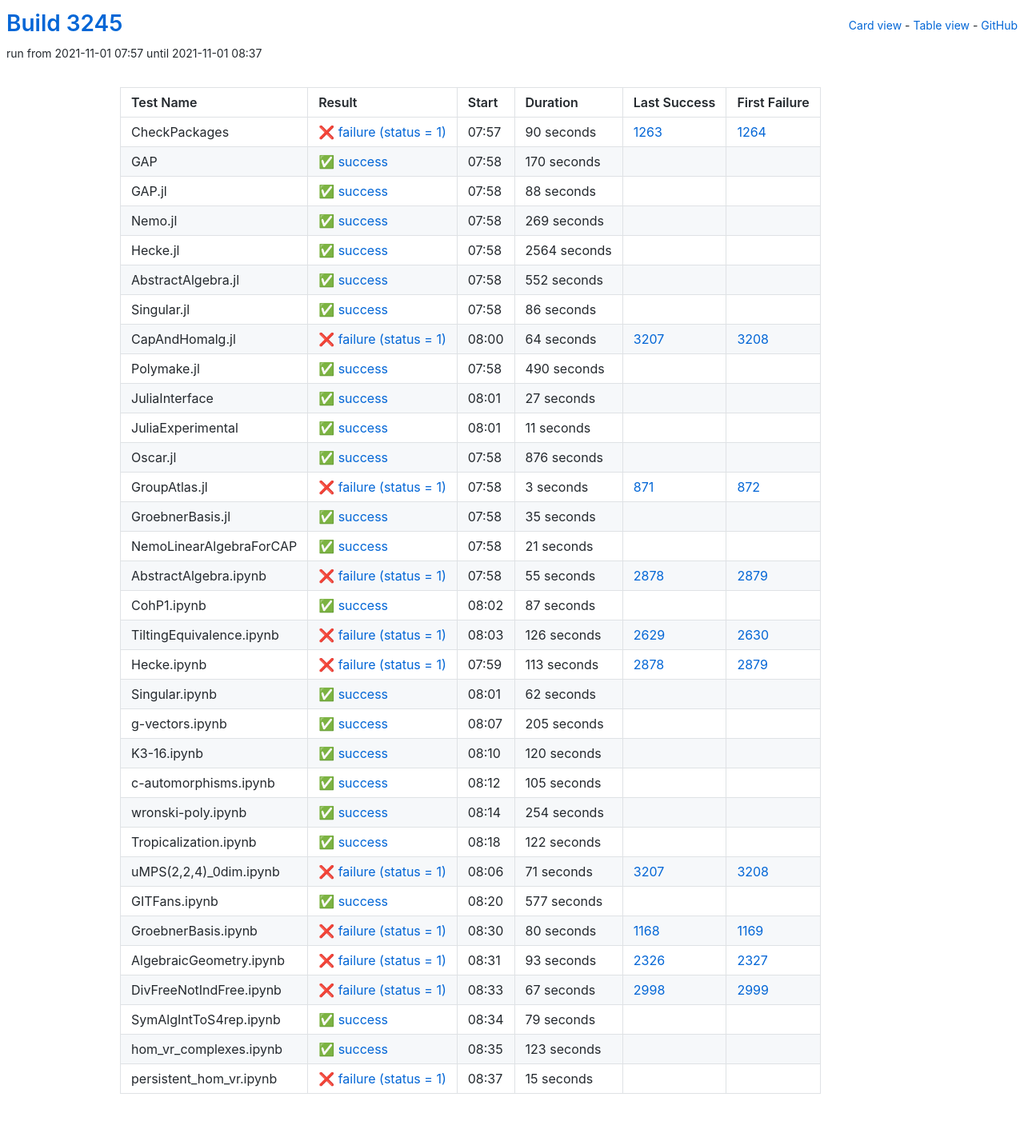
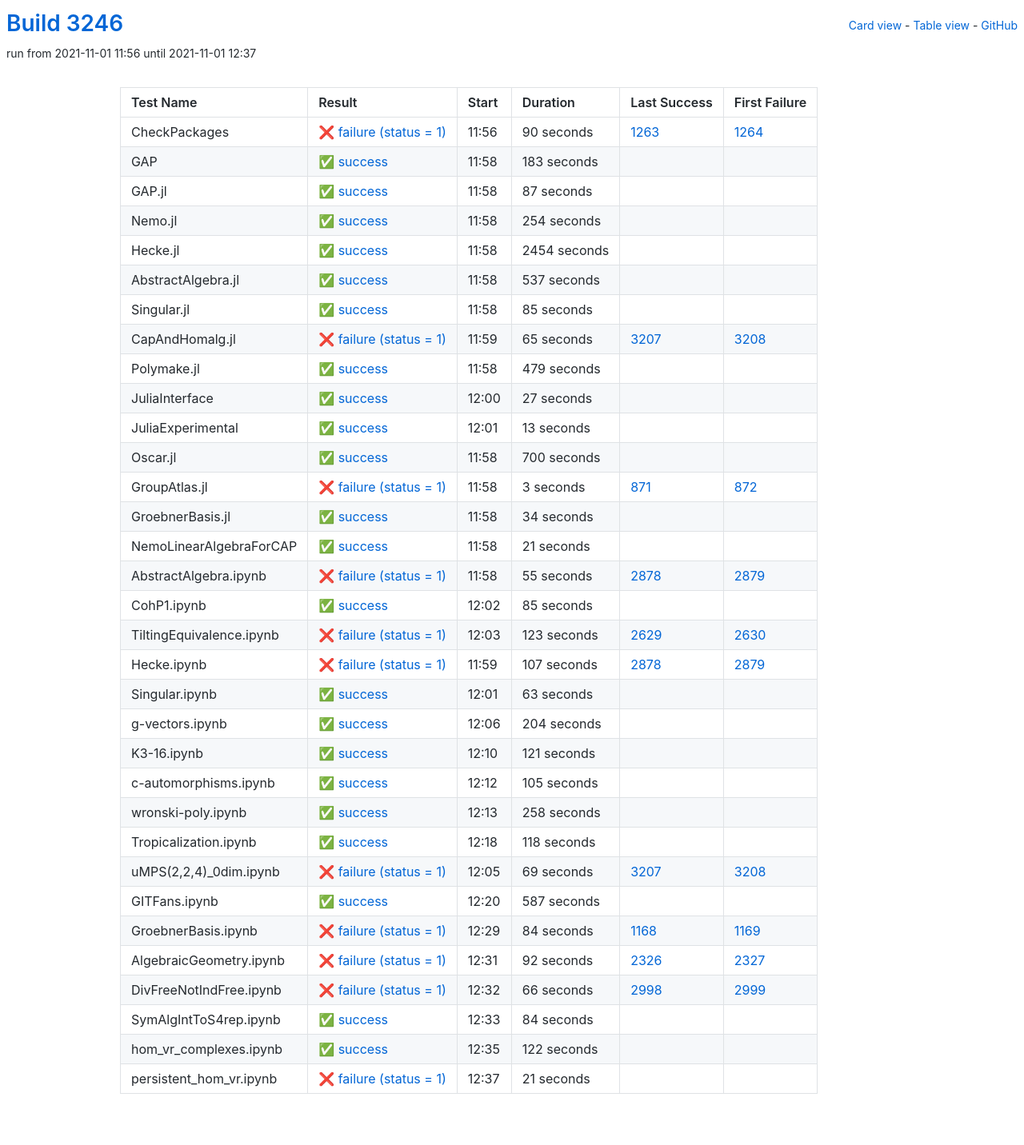
Before and after one commit to oscar-system/oscar-ci-status-stable, a Jekyll site: the page built from table.html, in a window 1280 px wide. Shown: the whole page at 80% size. Built offline with Jekyll 4.4.1, drawn with Linux system fonts in a browser that asks for light colours.

Commit message:
Build #3246

```diff
--- a/_data/ci.yml
+++ b/_data/ci.yml
@@ -1,6 +1,6 @@
 ---
-build: 3245
-build_url: https://oscarci.mathematik.uni-kl.de/job/oscar-stable/3245/
+build: 3246
+build_url: https://oscarci.mathematik.uni-kl.de/job/oscar-stable/3246/
 job: oscar-stable
 organization: oscar-system
 repo: oscar-ci-status-stable
@@ -8,8 +8,8 @@ repourl: https://github.com/oscar-system/oscar-ci-status-stable
 tests:
 - name: CheckPackages
   id: checkpackages
-  log: https://oscarci.mathematik.uni-kl.de/job/oscar-stable/3245/artifact/logs/build-3245/CheckPackages.log
-  start: 2021-11-01 07:57
+  log: https://oscarci.mathematik.uni-kl.de/job/oscar-stable/3246/artifact/logs/build-3246/CheckPackages.log
+  start: 2021-11-01 11:56
   success: false
   exitcode: 1
   status: failure
@@ -20,104 +20,104 @@ tests:
   first_failure_url: https://oscarci.mathematik.uni-kl.de/job/oscar-stable/1264/
 - name: GAP
   id: gap
-  log: https://oscarci.mathematik.uni-kl.de/job/oscar-stable/3245/artifact/logs/build-3245/GAP.log
-  start: 2021-11-01 07:58
+  log: https://oscarci.mathematik.uni-kl.de/job/oscar-stable/3246/artifact/logs/build-3246/GAP.log
+  start: 2021-11-01 11:58
   success: true
   exitcode: 0
   status: success
-  duration: 170
+  duration: 183
   last_success: false
   last_success_url:
   first_failure: false
   first_failure_url:
 - name: GAP.jl
   id: gap-jl
-  log: https://oscarci.mathematik.uni-kl.de/job/oscar-stable/3245/artifact/logs/build-3245/GAP.jl.log
-  start: 2021-11-01 07:58
+  log: https://oscarci.mathematik.uni-kl.de/job/oscar-stable/3246/artifact/logs/build-3246/GAP.jl.log
+  start: 2021-11-01 11:58
   success: true
   exitcode: 0
   status: success
-  duration: 88
+  duration: 87
   last_success: false
   last_success_url:
   first_failure: false
   first_failure_url:
 - name: Nemo.jl
   id: nemo-jl
-  log: https://oscarci.mathematik.uni-kl.de/job/oscar-stable/3245/artifact/logs/build-3245/Nemo.jl.log
-  start: 2021-11-01 07:58
+  log: https://oscarci.mathematik.uni-kl.de/job/oscar-stable/3246/artifact/logs/build-3246/Nemo.jl.log
+  start: 2021-11-01 11:58
   success: true
   exitcode: 0
   status: success
-  duration: 269
+  duration: 254
   last_success: false
   last_success_url:
   first_failure: false
   first_failure_url:
 - name: Hecke.jl
   id: hecke-jl
-  log: https://oscarci.mathematik.uni-kl.de/job/oscar-stable/3245/artifact/logs/build-3245/Hecke.jl.log
-  start: 2021-11-01 07:58
+  log: https://oscarci.mathematik.uni-kl.de/job/oscar-stable/3246/artifact/logs/build-3246/Hecke.jl.log
+  start: 2021-11-01 11:58
   success: true
   exitcode: 0
   status: success
-  duration: 2564
+  duration: 2454
   last_success: false
   last_success_url:
   first_failure: false
   first_failure_url:
 - name: AbstractAlgebra.jl
   id: abstractalgebra-jl
-  log: https://oscarci.mathematik.uni-kl.de/job/oscar-stable/3245/artifact/logs/build-3245/AbstractAlgebra.jl.log
-  start: 2021-11-01 07:58
+  log: https://oscarci.mathematik.uni-kl.de/job/oscar-stable/3246/artifact/logs/build-3246/AbstractAlgebra.jl.log
+  start: 2021-11-01 11:58
   success: true
   exitcode: 0
   status: success
-  duration: 552
+  duration: 537
   last_success: false
   last_success_url:
   first_failure: false
   first_failure_url:
 - name: Singular.jl
   id: singular-jl
-  log: https://oscarci.mathematik.uni-kl.de/job/oscar-stable/3245/artifact/logs/build-3245/Singular.jl.log
-  start: 2021-11-01 07:58
+  log: https://oscarci.mathematik.uni-kl.de/job/oscar-stable/3246/artifact/logs/build-3246/Singular.jl.log
+  start: 2021-11-01 11:58
   success: true
   exitcode: 0
   status: success
-  duration: 86
+  duration: 85
   last_success: false
   last_success_url:
   first_failure: false
   first_failure_url:
 - name: CapAndHomalg.jl
   id: capandhomalg-jl
-  log: https://oscarci.mathematik.uni-kl.de/job/oscar-stable/3245/artifact/logs/build-3245/CapAndHomalg.jl.log
-  start: 2021-11-01 08:00
+  log: https://oscarci.mathematik.uni-kl.de/job/oscar-stable/3246/artifact/logs/build-3246/CapAndHomalg.jl.log
+  start: 2021-11-01 11:59
   success: false
   exitcode: 1
   status: failure
-  duration: 64
+  duration: 65
   last_success: 3207
   last_success_url: https://oscarci.mathematik.uni-kl.de/job/oscar-stable/3207/
   first_failure: 3208
   first_failure_url: https://oscarci.mathematik.uni-kl.de/job/oscar-stable/3208/
 - name: Polymake.jl
   id: polymake-jl
-  log: https://oscarci.mathematik.uni-kl.de/job/oscar-stable/3245/artifact/logs/build-3245/Polymake.jl.log
-  start: 2021-11-01 07:58
+  log: https://oscarci.mathematik.uni-kl.de/job/oscar-stable/3246/artifact/logs/build-3246/Polymake.jl.log
+  start: 2021-11-01 11:58
   success: true
   exitcode: 0
   status: success
-  duration: 490
+  duration: 479
   last_success: false
   last_success_url:
   first_failure: false
   first_failure_url:
 - name: JuliaInterface
   id: juliainterface
-  log: https://oscarci.mathematik.uni-kl.de/job/oscar-stable/3245/artifact/logs/build-3245/JuliaInterface.log
-  start: 2021-11-01 08:01
+  log: https://oscarci.mathematik.uni-kl.de/job/oscar-stable/3246/artifact/logs/build-3246/JuliaInterface.log
+  start: 2021-11-01 12:00
   success: true
   exitcode: 0
   status: success
@@ -128,32 +128,32 @@ tests:
   first_failure_url:
 - name: JuliaExperimental
   id: juliaexperimental
-  log: https://oscarci.mathematik.uni-kl.de/job/oscar-stable/3245/artifact/logs/build-3245/JuliaExperimental.log
-  start: 2021-11-01 08:01
+  log: https://oscarci.mathematik.uni-kl.de/job/oscar-stable/3246/artifact/logs/build-3246/JuliaExperimental.log
+  start: 2021-11-01 12:01
   success: true
   exitcode: 0
   status: success
-  duration: 11
+  duration: 13
   last_success: false
   last_success_url:
   first_failure: false
   first_failure_url:
 - name: Oscar.jl
   id: oscar-jl
-  log: https://oscarci.mathematik.uni-kl.de/job/oscar-stable/3245/artifact/logs/build-3245/Oscar.jl.log
-  start: 2021-11-01 07:58
+  log: https://oscarci.mathematik.uni-kl.de/job/oscar-stable/3246/artifact/logs/build-3246/Oscar.jl.log
+  start: 2021-11-01 11:58
   success: true
   exitcode: 0
   status: success
-  duration: 876
+  duration: 700
   last_success: false
   last_success_url:
   first_failure: false
   first_failure_url:
 - name: GroupAtlas.jl
   id: groupatlas-jl
-  log: https://oscarci.mathematik.uni-kl.de/job/oscar-stable/3245/artifact/logs/build-3245/GroupAtlas.jl.log
-  start: 2021-11-01 07:58
+  log: https://oscarci.mathematik.uni-kl.de/job/oscar-stable/3246/artifact/logs/build-3246/GroupAtlas.jl.log
+  start: 2021-11-01 11:58
   success: false
   exitcode: 1
   status: failure
@@ -164,20 +164,20 @@ tests:
   first_failure_url: https://oscarci.mathematik.uni-kl.de/job/oscar-stable/872/
 - name: GroebnerBasis.jl
   id: groebnerbasis-jl
-  log: https://oscarci.mathematik.uni-kl.de/job/oscar-stable/3245/artifact/logs/build-3245/GroebnerBasis.jl.log
-  start: 2021-11-01 07:58
+  log: https://oscarci.mathematik.uni-kl.de/job/oscar-stable/3246/artifact/logs/build-3246/GroebnerBasis.jl.log
+  start: 2021-11-01 11:58
   success: true
   exitcode: 0
   status: success
-  duration: 35
+  duration: 34
   last_success: false
   last_success_url:
   first_failure: false
   first_failure_url:
 - name: NemoLinearAlgebraForCAP
   id: nemolinearalgebraforcap
-  log: https://oscarci.mathematik.uni-kl.de/job/oscar-stable/3245/artifact/logs/build-3245/NemoLinearAlgebraForCAP.log
-  start: 2021-11-01 07:58
+  log: https://oscarci.mathematik.uni-kl.de/job/oscar-stable/3246/artifact/logs/build-3246/NemoLinearAlgebraForCAP.log
+  start: 2021-11-01 11:58
   success: true
   exitcode: 0
   status: success
@@ -188,8 +188,8 @@ tests:
   first_failure_url:
 - name: AbstractAlgebra.ipynb
   id: abstractalgebra-ipynb
-  log: https://oscarci.mathematik.uni-kl.de/job/oscar-stable/3245/artifact/logs/build-3245/AbstractAlgebra.ipynb.log
-  start: 2021-11-01 07:58
+  log: https://oscarci.mathematik.uni-kl.de/job/oscar-stable/3246/artifact/logs/build-3246/AbstractAlgebra.ipynb.log
+  start: 2021-11-01 11:58
   success: false
   exitcode: 1
   status: failure
@@ -200,80 +200,80 @@ tests:
   first_failure_url: https://oscarci.mathematik.uni-kl.de/job/oscar-stable/2879/
 - name: CohP1.ipynb
   id: cohp1-ipynb
-  log: https://oscarci.mathematik.uni-kl.de/job/oscar-stable/3245/artifact/logs/build-3245/CohP1.ipynb.log
-  start: 2021-11-01 08:02
+  log: https://oscarci.mathematik.uni-kl.de/job/oscar-stable/3246/artifact/logs/build-3246/CohP1.ipynb.log
+  start: 2021-11-01 12:02
   success: true
   exitcode: 0
   status: success
-  duration: 87
+  duration: 85
   last_success: false
   last_success_url:
   first_failure: false
   first_failure_url:
 - name: TiltingEquivalence.ipynb
   id: tiltingequivalence-ipynb
-  log: https://oscarci.mathematik.uni-kl.de/job/oscar-stable/3245/artifact/logs/build-3245/TiltingEquivalence.ipynb.log
-  start: 2021-11-01 08:03
+  log: https://oscarci.mathematik.uni-kl.de/job/oscar-stable/3246/artifact/logs/build-3246/TiltingEquivalence.ipynb.log
+  start: 2021-11-01 12:03
   success: false
   exitcode: 1
   status: failure
-  duration: 126
+  duration: 123
   last_success: 2629
   last_success_url: https://oscarci.mathematik.uni-kl.de/job/oscar-stable/2629/
   first_failure: 2630
   first_failure_url: https://oscarci.mathematik.uni-kl.de/job/oscar-stable/2630/
 - name: Hecke.ipynb
   id: hecke-ipynb
-  log: https://oscarci.mathematik.uni-kl.de/job/oscar-stable/3245/artifact/logs/build-3245/Hecke.ipynb.log
-  start: 2021-11-01 07:59
+  log: https://oscarci.mathematik.uni-kl.de/job/oscar-stable/3246/artifact/logs/build-3246/Hecke.ipynb.log
+  start: 2021-11-01 11:59
   success: false
   exitcode: 1
   status: failure
-  duration: 113
+  duration: 107
   last_success: 2878
   last_success_url: https://oscarci.mathematik.uni-kl.de/job/oscar-stable/2878/
   first_failure: 2879
   first_failure_url: https://oscarci.mathematik.uni-kl.de/job/oscar-stable/2879/
 - name: Singular.ipynb
   id: singular-ipynb
-  log: https://oscarci.mathematik.uni-kl.de/job/oscar-stable/3245/artifact/logs/build-3245/Singular.ipynb.log
-  start: 2021-11-01 08:01
+  log: https://oscarci.mathematik.uni-kl.de/job/oscar-stable/3246/artifact/logs/build-3246/Singular.ipynb.log
+  start: 2021-11-01 12:01
   success: true
   exitcode: 0
   status: success
-  duration: 62
+  duration: 63
   last_success: false
   last_success_url:
   first_failure: false
   first_failure_url:
 - name: g-vectors.ipynb
   id: g-vectors-ipynb
-  log: https://oscarci.mathematik.uni-kl.de/job/oscar-stable/3245/artifact/logs/build-3245/g-vectors.ipynb.log
-  start: 2021-11-01 08:07
+  log: https://oscarci.mathematik.uni-kl.de/job/oscar-stable/3246/artifact/logs/build-3246/g-vectors.ipynb.log
+  start: 2021-11-01 12:06
   success: true
   exitcode: 0
   status: success
-  duration: 205
+  duration: 204
   last_success: false
   last_success_url:
   first_failure: false
   first_failure_url:
 - name: K3-16.ipynb
   id: k3-16-ipynb
-  log: https://oscarci.mathematik.uni-kl.de/job/oscar-stable/3245/artifact/logs/build-3245/K3-16.ipynb.log
-  start: 2021-11-01 08:10
+  log: https://oscarci.mathematik.uni-kl.de/job/oscar-stable/3246/artifact/logs/build-3246/K3-16.ipynb.log
+  start: 2021-11-01 12:10
   success: true
   exitcode: 0
   status: success
-  duration: 120
+  duration: 121
   last_success: false
   last_success_url:
   first_failure: false
   first_failure_url:
 - name: c-automorphisms.ipynb
   id: c-automorphisms-ipynb
-  log: https://oscarci.mathematik.uni-kl.de/job/oscar-stable/3245/artifact/logs/build-3245/c-automorphisms.ipynb.log
-  start: 2021-11-01 08:12
+  log: https://oscarci.mathematik.uni-kl.de/job/oscar-stable/3246/artifact/logs/build-3246/c-automorphisms.ipynb.log
+  start: 2021-11-01 12:12
   success: true
   exitcode: 0
   status: success
@@ -284,20 +284,104 @@ tests:
   first_failure_url:
 - name: wronski-poly.ipynb
   id: wronski-poly-ipynb
-  log: https://oscarci.mathematik.uni-kl.de/job/oscar-stable/3245/artifact/logs/build-3245/wronski-poly.ipynb.log
-  start: 2021-11-01 08:14
+  log: https://oscarci.mathematik.uni-kl.de/job/oscar-stable/3246/artifact/logs/build-3246/wronski-poly.ipynb.log
+  start: 2021-11-01 12:13
   success: true
   exitcode: 0
   status: success
-  duration: 254
+  duration: 258
   last_success: false
   last_success_url:
   first_failure: false
   first_failure_url:
 - name: Tropicalization.ipynb
   id: tropicalization-ipynb
-  log: https://oscarci.mathematik.uni-kl.de/job/oscar-stable/3245/artifact/logs/build-3245/Tropicalization.ipynb.log
-  start: 2021-11-01 08:18
+  log: https://oscarci.mathematik.uni-kl.de/job/oscar-stable/3246/artifact/logs/build-3246/Tropicalization.ipynb.log
+  start: 2021-11-01 12:18
+  success: true
+  exitcode: 0
+  status: success
+  duration: 118
+  last_success: false
+  last_success_url:
+  first_failure: false
+  first_failure_url:
+- name: uMPS(2,2,4)_0dim.ipynb
+  id: umps-2-2-4-0dim-ipynb
+  log: https://oscarci.mathematik.uni-kl.de/job/oscar-stable/3246/artifact/logs/build-3246/uMPS-2-2-4-_0dim.ipynb.log
+  start: 2021-11-01 12:05
+  success: false
+  exitcode: 1
+  status: failure
+  duration: 69
+  last_success: 3207
+  last_success_url: https://oscarci.mathematik.uni-kl.de/job/oscar-stable/3207/
+  first_failure: 3208
+  first_failure_url: https://oscarci.mathematik.uni-kl.de/job/oscar-stable/3208/
+- name: GITFans.ipynb
+  id: gitfans-ipynb
+  log: https://oscarci.mathematik.uni-kl.de/job/oscar-stable/3246/artifact/logs/build-3246/GITFans.ipynb.log
+  start: 2021-11-01 12:20
+  success: true
+  exitcode: 0
+  status: success
+  duration: 587
+  last_success: false
+  last_success_url:
+  first_failure: false
+  first_failure_url:
+- name: GroebnerBasis.ipynb
+  id: groebnerbasis-ipynb
+  log: https://oscarci.mathematik.uni-kl.de/job/oscar-stable/3246/artifact/logs/build-3246/GroebnerBasis.ipynb.log
+  start: 2021-11-01 12:29
+  success: false
+  exitcode: 1
+  status: failure
+  duration: 84
+  last_success: 1168
+  last_success_url: https://oscarci.mathematik.uni-kl.de/job/oscar-stable/1168/
+  first_failure: 1169
+  first_failure_url: https://oscarci.mathematik.uni-kl.de/job/oscar-stable/1169/
+- name: AlgebraicGeometry.ipynb
+  id: algebraicgeometry-ipynb
+  log: https://oscarci.mathematik.uni-kl.de/job/oscar-stable/3246/artifact/logs/build-3246/AlgebraicGeometry.ipynb.log
+  start: 2021-11-01 12:31
+  success: false
+  exitcode: 1
+  status: failure
+  duration: 92
+  last_success: 2326
+  last_success_url: https://oscarci.mathematik.uni-kl.de/job/oscar-stable/2326/
+  first_failure: 2327
+  first_failure_url: https://oscarci.mathematik.uni-kl.de/job/oscar-stable/2327/
+- name: DivFreeNotIndFree.ipynb
+  id: divfreenotindfree-ipynb
+  log: https://oscarci.mathematik.uni-kl.de/job/oscar-stable/3246/artifact/logs/build-3246/DivFreeNotIndFree.ipynb.log
+  start: 2021-11-01 12:32
+  success: false
+  exitcode: 1
+  status: failure
+  duration: 66
+  last_success: 2998
+  last_success_url: https://oscarci.mathematik.uni-kl.de/job/oscar-stable/2998/
+  first_failure: 2999
+  first_failure_url: https://oscarci.mathematik.uni-kl.de/job/oscar-stable/2999/
+- name: SymAlgIntToS4rep.ipynb
+  id: symalginttos4rep-ipynb
+  log: https://oscarci.mathematik.uni-kl.de/job/oscar-stable/3246/artifact/logs/build-3246/SymAlgIntToS4rep.ipynb.log
+  start: 2021-11-01 12:33
+  success: true
+  exitcode: 0
+  status: success
+  duration: 84
+  last_success: false
+  last_success_url:
+  first_failure: false
+  first_failure_url:
+- name: hom_vr_complexes.ipynb
+  id: hom-vr-complexes-ipynb
+  log: https://oscarci.mathematik.uni-kl.de/job/oscar-stable/3246/artifact/logs/build-3246/hom_vr_complexes.ipynb.log
+  start: 2021-11-01 12:35
   success: true
   exitcode: 0
   status: success
@@ -306,99 +390,15 @@ tests:
   last_success_url:
   first_failure: false
   first_failure_url:
-- name: uMPS(2,2,4)_0dim.ipynb
-  id: umps-2-2-4-0dim-ipynb
-  log: https://oscarci.mathematik.uni-kl.de/job/oscar-stable/3245/artifact/logs/build-3245/uMPS-2-2-4-_0dim.ipynb.log
-  start: 2021-11-01 08:06
+- name: persistent_hom_vr.ipynb
+  id: persistent-hom-vr-ipynb
+  log: https://oscarci.mathematik.uni-kl.de/job/oscar-stable/3246/artifact/logs/build-3246/persistent_hom_vr.ipynb.log
+  start: 2021-11-01 12:37
   success: false
   exitcode: 1
   status: failure
-  duration: 71
-  last_success: 3207
-  last_success_url: https://oscarci.mathematik.uni-kl.de/job/oscar-stable/3207/
-  first_failure: 3208
-  first_failure_url: https://oscarci.mathematik.uni-kl.de/job/oscar-stable/3208/
-- name: GITFans.ipynb
-  id: gitfans-ipynb
-  log: https://oscarci.mathematik.uni-kl.de/job/oscar-stable/3245/artifact/logs/build-3245/GITFans.ipynb.log
-  start: 2021-11-01 08:20
-  success: true
-  exitcode: 0
-  status: success
-  duration: 577
+  duration: 21
   last_success: false
   last_success_url:
   first_failure: false
   first_failure_url:
-- name: GroebnerBasis.ipynb
-  id: groebnerbasis-ipynb
-  log: https://oscarci.mathematik.uni-kl.de/job/oscar-stable/3245/artifact/logs/build-3245/GroebnerBasis.ipynb.log
-  start: 2021-11-01 08:30
-  success: false
-  exitcode: 1
-  status: failure
-  duration: 80
-  last_success: 1168
-  last_success_url: https://oscarci.mathematik.uni-kl.de/job/oscar-stable/1168/
-  first_failure: 1169
-  first_failure_url: https://oscarci.mathematik.uni-kl.de/job/oscar-stable/1169/
-- name: AlgebraicGeometry.ipynb
-  id: algebraicgeometry-ipynb
-  log: https://oscarci.mathematik.uni-kl.de/job/oscar-stable/3245/artifact/logs/build-3245/AlgebraicGeometry.ipynb.log
-  start: 2021-11-01 08:31
-  success: false
-  exitcode: 1
-  status: failure
-  duration: 93
-  last_success: 2326
-  last_success_url: https://oscarci.mathematik.uni-kl.de/job/oscar-stable/2326/
-  first_failure: 2327
-  first_failure_url: https://oscarci.mathematik.uni-kl.de/job/oscar-stable/2327/
-- name: DivFreeNotIndFree.ipynb
-  id: divfreenotindfree-ipynb
-  log: https://oscarci.mathematik.uni-kl.de/job/oscar-stable/3245/artifact/logs/build-3245/DivFreeNotIndFree.ipynb.log
-  start: 2021-11-01 08:33
-  success: false
-  exitcode: 1
-  status: failure
-  duration: 67
-  last_success: 2998
-  last_success_url: https://oscarci.mathematik.uni-kl.de/job/oscar-stable/2998/
-  first_failure: 2999
-  first_failure_url: https://oscarci.mathematik.uni-kl.de/job/oscar-stable/2999/
-- name: SymAlgIntToS4rep.ipynb
-  id: symalginttos4rep-ipynb
-  log: https://oscarci.mathematik.uni-kl.de/job/oscar-stable/3245/artifact/logs/build-3245/SymAlgIntToS4rep.ipynb.log
-  start: 2021-11-01 08:34
-  success: true
-  exitcode: 0
-  status: success
-  duration: 79
-  last_success: false
-  last_success_url:
-  first_failure: false
-  first_failure_url:
-- name: hom_vr_complexes.ipynb
-  id: hom-vr-complexes-ipynb
-  log: https://oscarci.mathematik.uni-kl.de/job/oscar-stable/3245/artifact/logs/build-3245/hom_vr_complexes.ipynb.log
-  start: 2021-11-01 08:35
-  success: true
-  exitcode: 0
-  status: success
-  duration: 123
-  last_success: false
-  last_success_url:
-  first_failure: false
-  first_failure_url:
-- name: persistent_hom_vr.ipynb
-  id: persistent-hom-vr-ipynb
-  log: https://oscarci.mathematik.uni-kl.de/job/oscar-stable/3245/artifact/logs/build-3245/persistent_hom_vr.ipynb.log
-  start: 2021-11-01 08:37
-  success: false
-  exitcode: 1
-  status: failure
-  duration: 15
-  last_success: false
-  last_success_url:
-  first_failure: false
-  first_failure_url:
```
Also changed, not shown: README.md.
